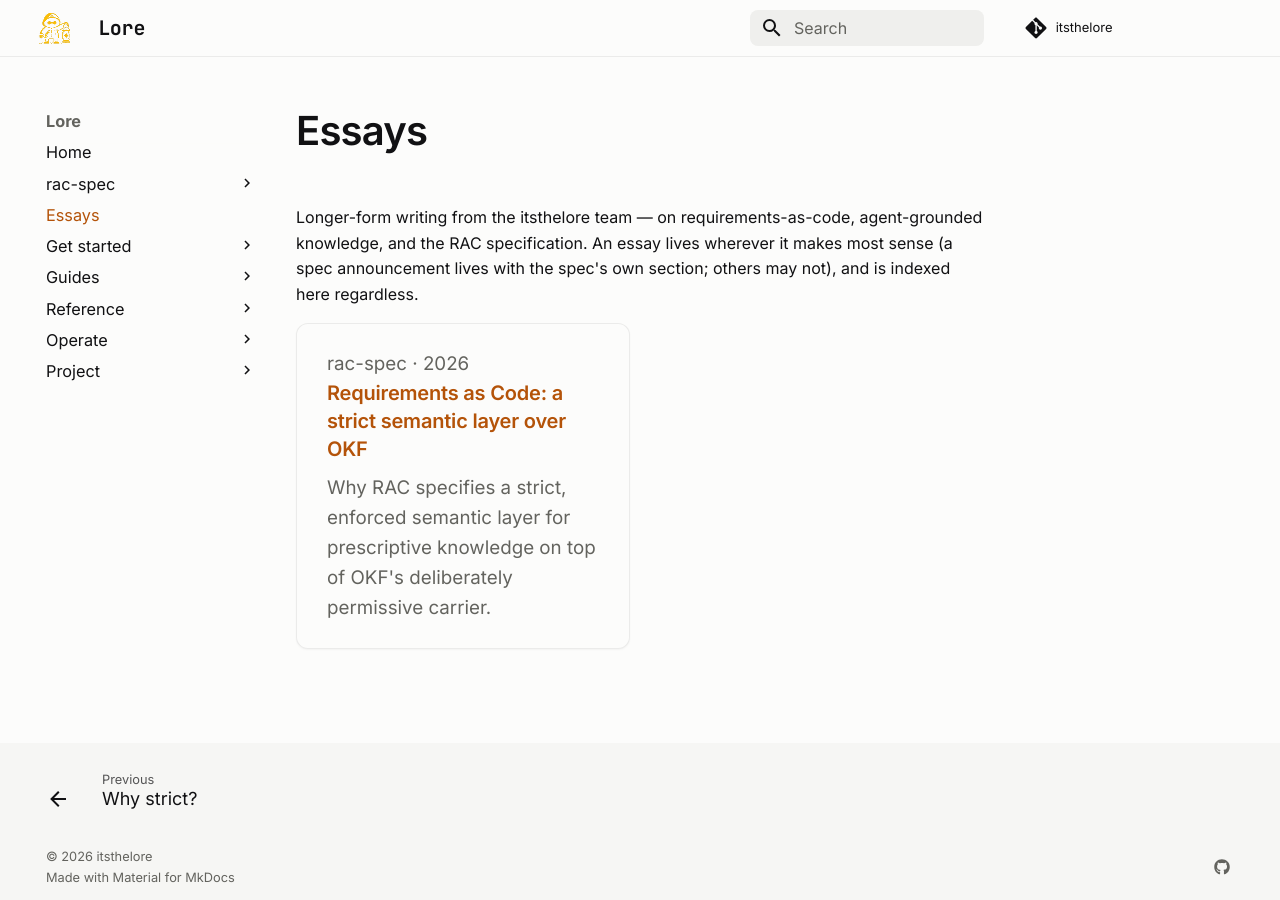
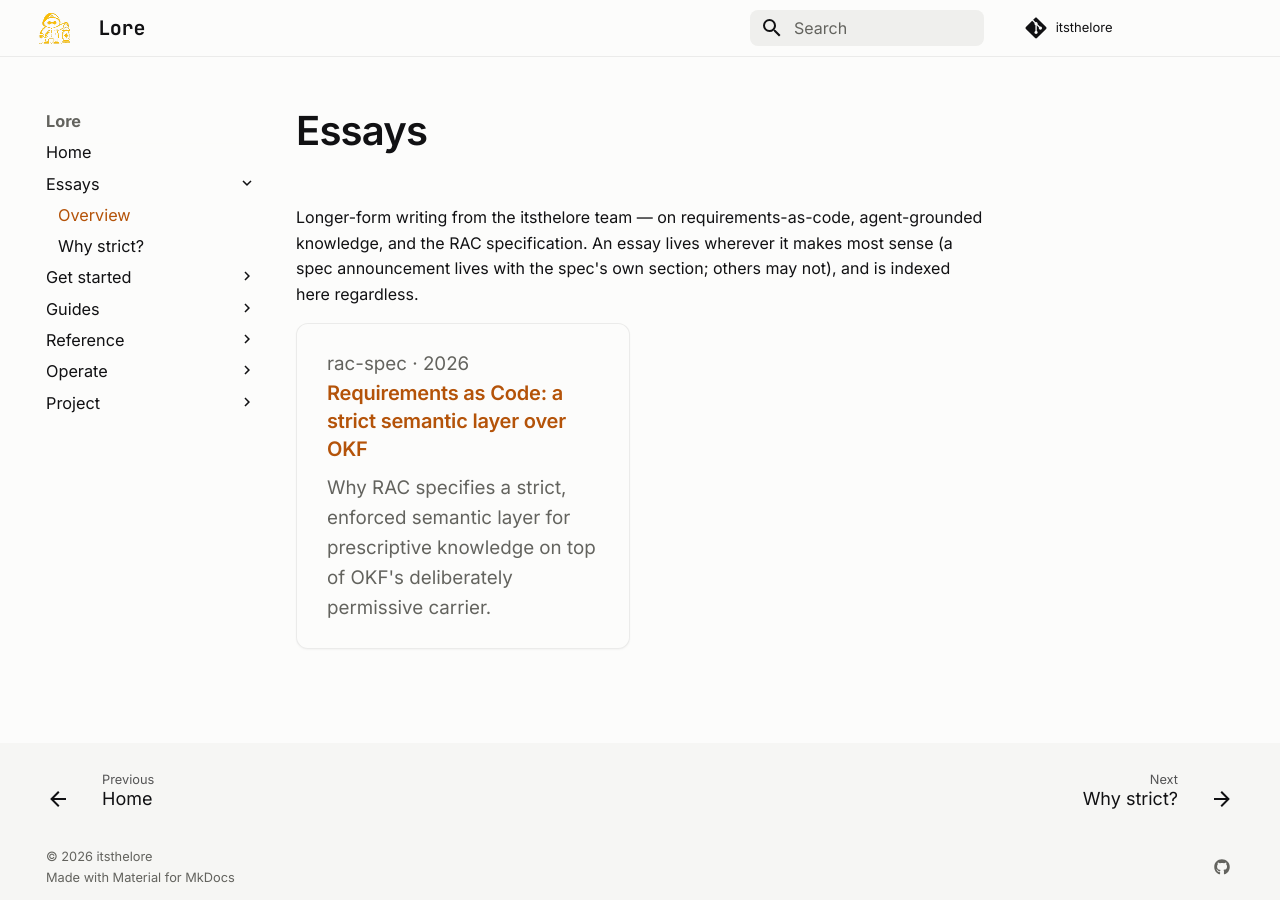
Before and after one commit to itsthelore/itsthelore.github.io, an MkDocs documentation site: the page built from docs/essays.md, in a window 1280 px wide. Built offline with MkDocs 1.6.1 and Material for MkDocs 9.7.7, drawn with Linux system fonts in a browser that asks for light colours; part of the change alters nothing that is shown.

Commit message:
fix(nav): nest the rac-spec essay under Essays, drop the redundant section
The previous nav had two top-level entries for what's conceptually one
thing: a "rac-spec" section holding just the essay, and a separate
"Essays" entry. Folds them into one "Essays" section (Overview +
"Why strict?"); the essay's file and URL (rac-spec/why-strict.md,
/rac-spec/why-strict/) are unchanged, only its place in the nav tree
moves.

```diff
--- a/mkdocs.yml
+++ b/mkdocs.yml
@@ -49,9 +49,9 @@ validation:
 
 nav:
   - Home: index.md
-  - rac-spec:
+  - Essays:
+      - Overview: essays.md
       - "Why strict?": rac-spec/why-strict.md
-  - Essays: essays.md
   - Get started:
       - Overview: rac-core/index.md
       - Quickstart: rac-core/quickstart.md
```
